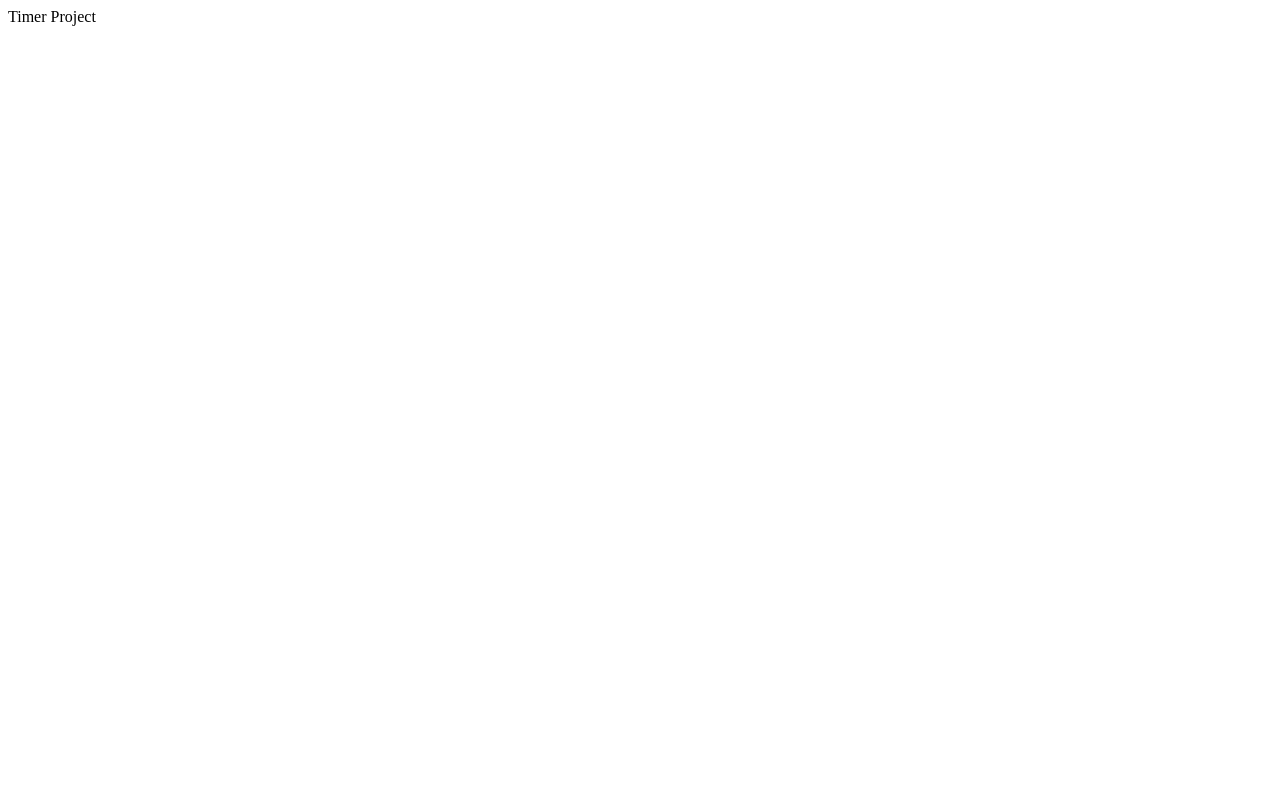
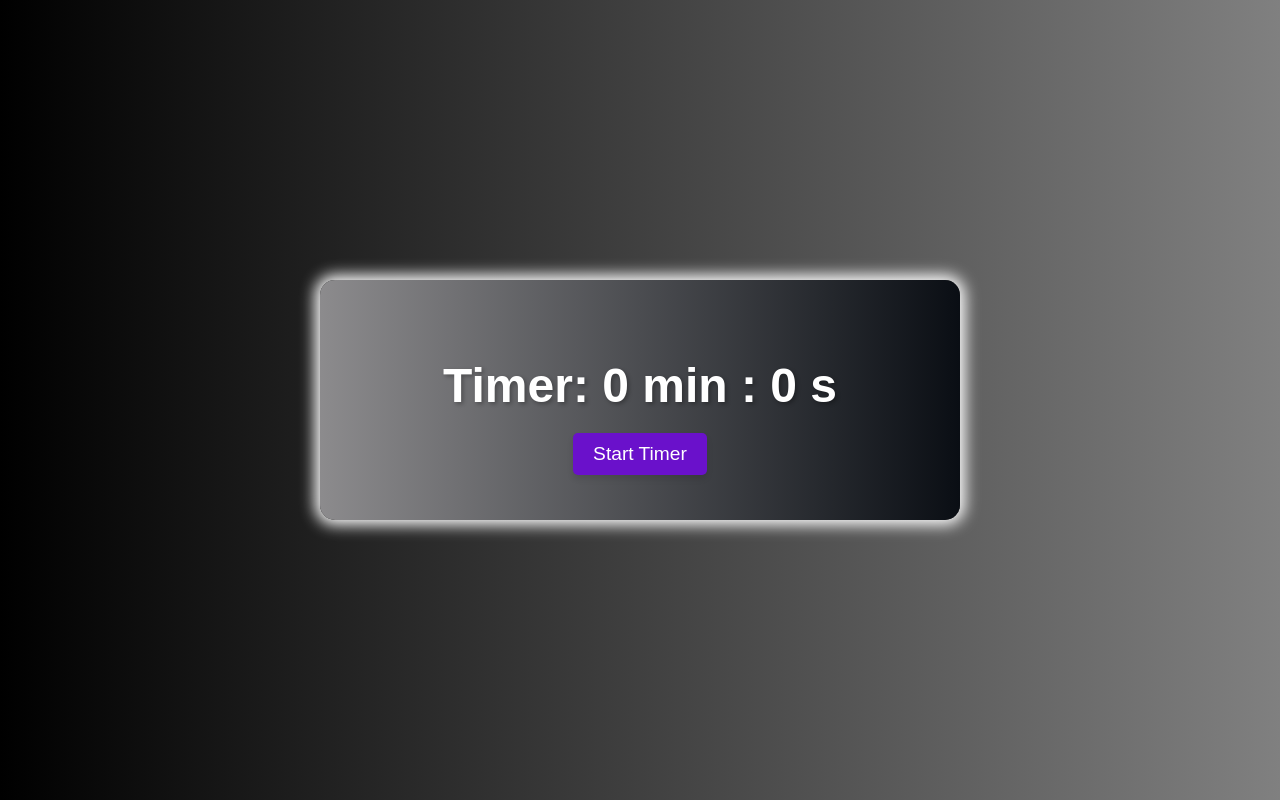
Before and after one commit to vikas-git1/Timer, a React (Vite) app: page / in a window 1280 px wide. Built offline with nearby package versions, Linux system fonts and the light colour scheme.

Commit message:
Add logic and css for Timer

```diff
--- a/src/App.css
+++ b/src/App.css
@@ -0,0 +1,9 @@
+body {
+  margin: 0;
+  padding: 0;
+  background: linear-gradient(90deg, black, grey);
+  height: 100vh;
+  display: flex;
+  justify-content: center;
+  align-items: center;
+}
--- a/src/App.jsx
+++ b/src/App.jsx
@@ -1,7 +1,12 @@
 import "./App.css";
+import Timer from "./components/Timer";
 
 function App() {
-  return <>Timer Project</>;
+  return (
+    <>
+      <Timer />
+    </>
+  );
 }
 
 export default App;
--- /dev/null
+++ b/src/components/Timer.css
@@ -0,0 +1,46 @@
+/* Timer.css */
+.timer-container {
+  display: flex;
+  flex-direction: column;
+  align-items: center;
+  justify-content: center;
+  height: 30vh;
+  width: 50vw;
+  background: linear-gradient(to right, #8c8b8d, #0a0e14);
+  color: #fff;
+  font-family: "Arial", sans-serif;
+  text-align: center;
+  box-shadow: 0 0 15px 5px white;
+  border-radius: 15px;
+}
+
+.timer-display {
+  font-size: 3rem;
+  margin-bottom: 20px;
+  text-shadow: 2px 2px 4px rgba(0, 0, 0, 0.3);
+}
+
+.timer-button {
+  padding: 10px 20px;
+  font-size: 1.2rem;
+  color: #fff;
+  background-color: #6a11cb;
+  border: none;
+  border-radius: 5px;
+  cursor: pointer;
+  transition: background-color 0.3s, transform 0.2s;
+  box-shadow: 0px 4px 6px rgba(0, 0, 0, 0.1);
+}
+
+.timer-button:hover {
+  background-color: #2575fc;
+  transform: translateY(-2px);
+}
+
+.timer-button.active {
+  background-color: #fc2575;
+}
+
+.timer-button:focus {
+  outline: none;
+}
--- /dev/null
+++ b/src/components/Timer.jsx
@@ -0,0 +1,44 @@
+import React, { useState, useEffect } from "react";
+import "./Timer.css"; // Import the CSS file
+
+const Timer = () => {
+  const [time, setTime] = useState(0);
+  const [min, setMin] = useState(0);
+  const [isActive, setIsActive] = useState(false);
+
+  useEffect(() => {
+    let timer;
+
+    if (isActive) {
+      timer = setInterval(() => {
+        setTime((prev) => (prev >= 59 ? 0 : prev + 1));
+        if (time === 59) {
+          setMin((prev) => prev + 1);
+        }
+      }, 1000);
+    }
+
+    return () => clearInterval(timer);
+  }, [isActive, time]);
+
+  const handleTimer = () => {
+    setIsActive((prev) => !prev);
+    console.log(isActive);
+  };
+
+  return (
+    <div className="timer-container">
+      <h1 className="timer-display">
+        Timer: {min} min : {time} s
+      </h1>
+      <button
+        className={`timer-button ${isActive ? "active" : ""}`}
+        onClick={handleTimer}
+      >
+        {isActive ? "Stop Timer" : "Start Timer"}
+      </button>
+    </div>
+  );
+};
+
+export default Timer;
```
